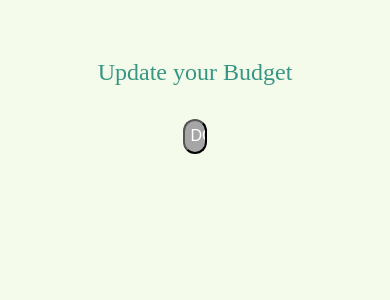
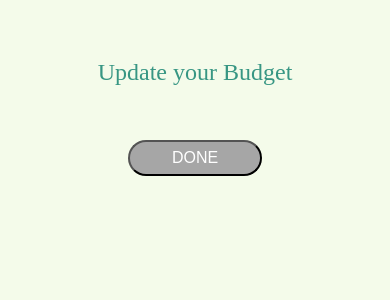
Before and after one commit to mikebrown4000/Kudos-App, a React (Create React App) app in the folder client/: page /logexpense in a window 390 px wide. Shown: the top 300 px of the page. Built offline with nearby package versions, Linux system fonts and the light colour scheme.

Commit message:
restyled for iphone x

```diff
--- a/client/src/App.css
+++ b/client/src/App.css
@@ -206,26 +206,26 @@ html {
 .log-img{
   height: 6em;
   width: 6em;
-  margin: 1em 0em;
+  margin: 1em 1em 1em 0em;
 }
 
 .log-block {
+  margin-right: 1em;
   height: 7em;
   display:flex;
   justify-content: space-between;
-  width: 27em;
+  width: 100%;
   background-size: cover;
   background-repeat: no-repeat;
   background-position: center;;
 }
 
 .log-input{
-  margin: 0em 2em;
   display: flex;
   flex-direction: column;
   align-self: center;
   justify-content: flex-start;
-  width: 25em;
+  width: 100%;
   text-align: left;
 }
 
@@ -253,7 +253,11 @@ html {
 }
 
 .log-form{
+  flex-direction: column;
+  display: flex;
   margin: 1.5em 0em;
+  width: 50em;
+  align-items: center;
 }
 
 .outer-bar {
@@ -390,3 +394,12 @@ html {
 }
 
 }
+
+@media only screen and (max-width: 800px) {
+
+  .log-form{
+    margin: 1.5em 0em;
+    width: 21em;
+  }
+
+}
```
